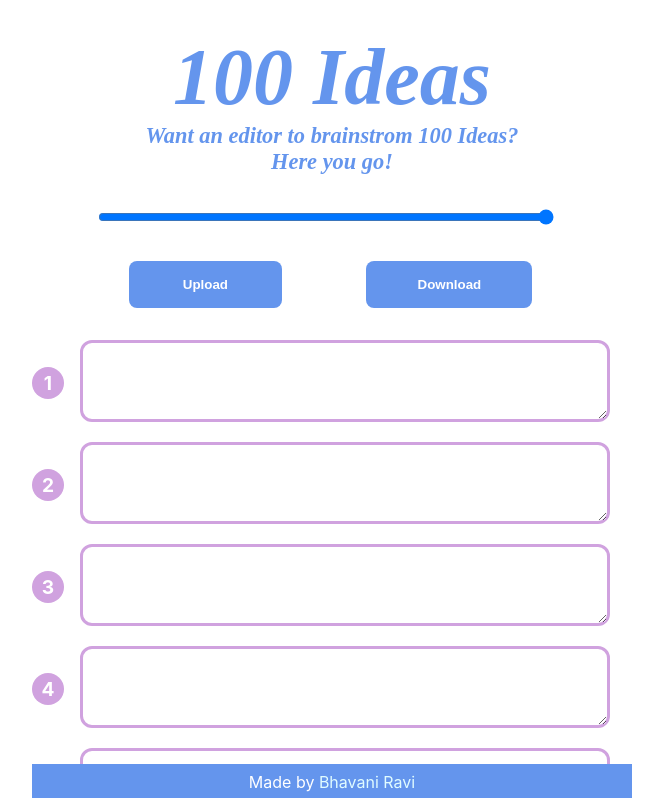
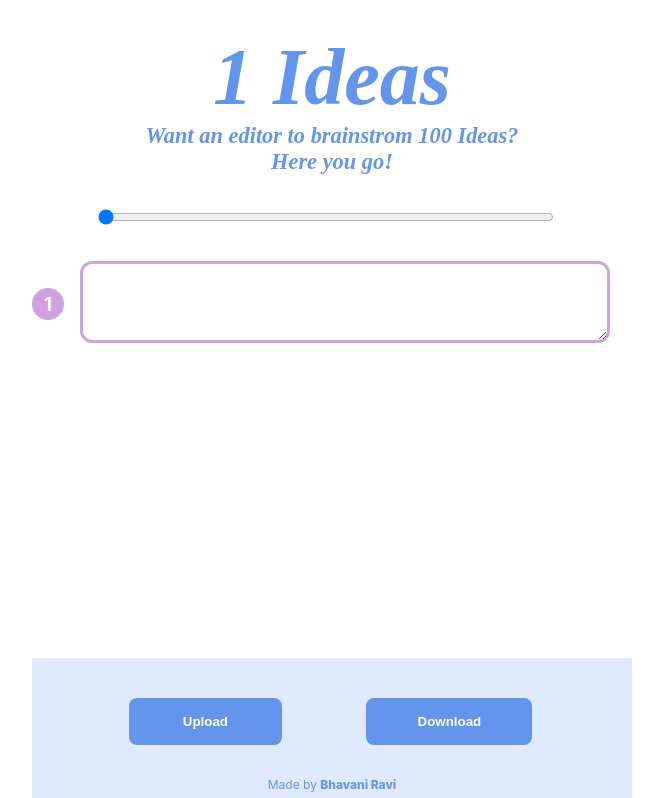
Before and after one commit to bushra-thepixelatedonut/100ideas, a React (Create React App) app: page / in a window 1280 px wide. Shown: the top 798 px of the page, without its empty margins (308-971 px from the left). Built offline with nearby package versions, Linux system fonts and the light colour scheme.

Commit message:
fix file upload & textarea textarea expands based on no of rows of text file upload max 100 lines rest discarded

```diff
--- a/src/App.css
+++ b/src/App.css
@@ -90,6 +90,10 @@
   color: #6495ed
 }
 
+.container{
+  margin-bottom: 10rem;
+}
+
 .content {
   margin-top: 2rem;
   padding-right: 2rem;
@@ -126,31 +130,20 @@
   align-self: center;
 }
 
-/* .footer{
-    text-align: "center";
-    bottom: "0";
-    position: sticky;
-    top: 100vh;
-    text-align: center;
-    background-color: #6495ed;
-    color: white;
-    height: fit-content;
-    padding-top: 1rem;
-    padding-bottom: 1rem;
-} */
-
 .footer {
   position: fixed;
   bottom: 0;
   width: 100%;
   padding: 0.5rem 0rem 0.5rem 0rem;
-  background-color: #6495ed;
-  color: white;
+  background-color: #dfeaff;
+  color: #6495ed;
   text-align: center;
   max-width:inherit;
+  font-size:12px;
 }
 
 .footer a{
   text-decoration: none;
-  color: rgb(224, 252, 255);
+  color: #6495ed;
+  font-weight: 800;
 }
--- a/src/App.js
+++ b/src/App.js
@@ -6,8 +6,7 @@ import {useState, useRef} from 'react';
 function Item(props) {
   const [data, onChangeData]= props.data;
   const id = props.id
-
-  let currentData = data[id];
+  const [currentData, onChangeText]= useState(data[id]);
 
   const handleChange = (id, text) => {
     let copiedData = {...data};
@@ -16,16 +15,18 @@ function Item(props) {
     onChangeData( changeData => ({
         ...copiedData
     }));
+    onChangeText(text);
   }
-
   return (
     <div className="item">
       <div className="item-number">{id}</div>
       <div className="item-content">
         <textarea className="item-content-text" value={currentData}
+          rows={currentData && currentData.split("\n").length > 2 ? currentData.split("\n").length : 2}
           onChange={({ target: { "value": currentData }}) => {
             handleChange(id, currentData);
           }}
+          style={{"height": "fit-content"}}
         >
 
         </textarea>
@@ -37,7 +38,7 @@ function Item(props) {
 function App() {
 
 
-  const [count, onChangeCount]=useState(100);
+  const [count, onChangeCount]=useState(1);
   const [data, onChangeData]=useState({});
   const fileInputRef=useRef();
   const footerContent = "Made by "
@@ -63,9 +64,7 @@ function App() {
   }
 
   const uploadTxtFile = (event) => {
-    console.log("here...")
     const file = event.target.files[0];
-    console.log(event.target.result)
     const reader = new FileReader();
 
 
@@ -73,20 +72,20 @@ function App() {
       let loadedData = {};
       const text = event.target.result;
       const lines = text.split("\n");
-      if (lines.length > count) {
-        if (!window.confirm("File has more lines than expected. Extra lines will be dropped. Do you want to load the file anyway?")){
+      if (lines.length > 100) {
+        if (!window.confirm("File has more than 100 lines. Extra lines will be dropped. Do you want to load the file anyway?")){
           return;
         }
       }
-
       lines.forEach((line, index) => {
         // upload entries only based on max count
-        if(index <= count) {
+        if(index <= 100) {
           line = line.replace(/^\d*\.\s*/, '' )
           loadedData[index+1] = line;
         }
       });
       onChangeData({...loadedData});
+      onChangeCount(lines.length);
     }
 
     reader.readAsText(file);
@@ -115,18 +114,21 @@ function App() {
               }}
             />
           </div>
+
+          <div className='content'>
+            {items}
+          </div>
+      </div>
+      <footer className='footer'>
           <div className="btnDiv">
             <input type="file" accept="text/*" style={{ display: 'none' }} ref={fileInputRef} onChange={(e) => uploadTxtFile(e)} id="contained-button-file"/>
             <button id="uploadBtn" onClick={()=> {fileInputRef.current.click()}} value="upload">Upload</button>
             <button id="downloadBtn" onClick={downloadTxtFile} value="download">Download</button>
           </div>
-          <div className='content'>
-            {items}
-          </div>
-      </div>
-      <footer className='footer'>
+          <div className="footeContent">
           {footerContent}
           <a href="https://bhavaniravi.com" target="_blank">Bhavani Ravi</a>
+          </div>
       </footer>
     </div>
   );
```
